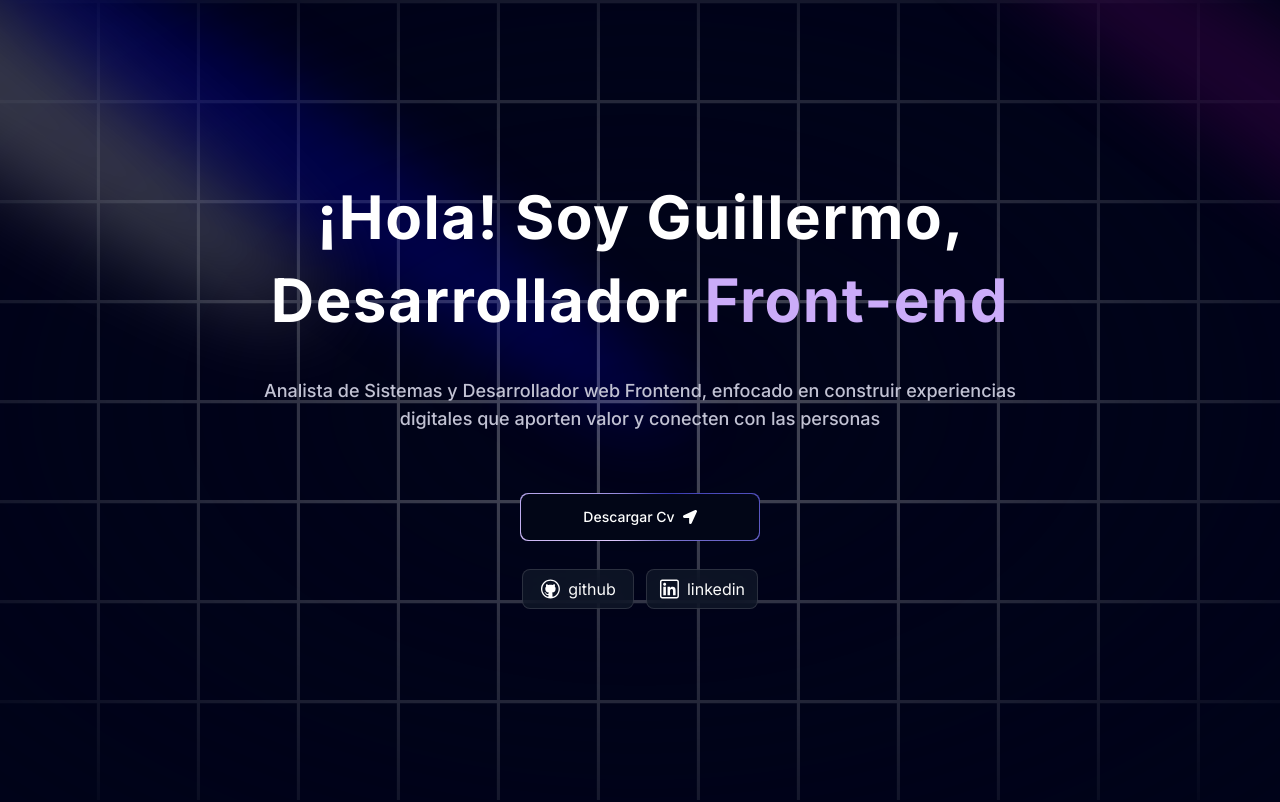
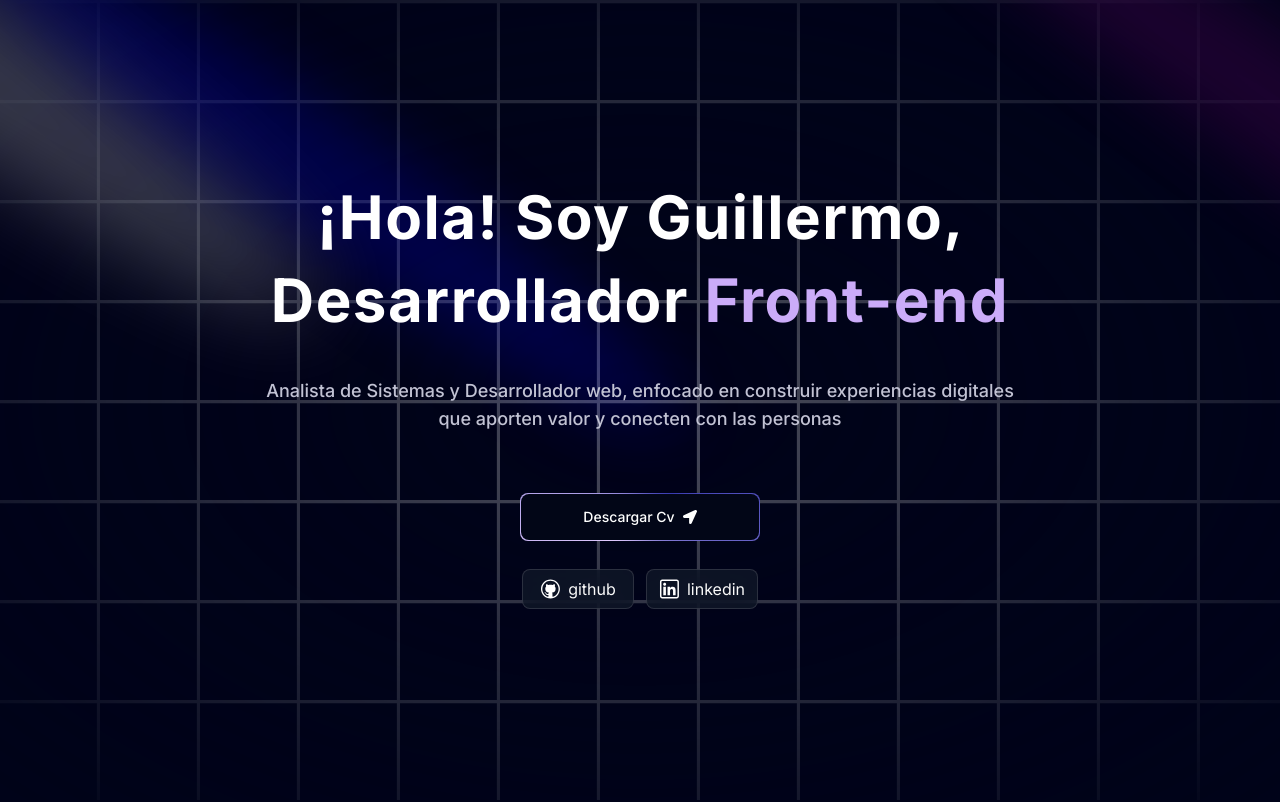
Before and after one commit to guilletDev/portfolioDev, a Next.js app: page / in a window 1280 px wide. Shown: the top 802 px of the page. Built offline with nearby package versions, Linux system fonts and the light colour scheme.

Commit message:
Agrego nuevo icono svg

```diff
--- a/components/Hero.tsx
+++ b/components/Hero.tsx
@@ -36,7 +36,7 @@ const Hero = () => {
             <h2 className="text-md text-center text-blue-100 text-lg ">
 
             </h2>
-            <p className="text-white-200 md:text-lg my-5 text-center font-medium roboto">Analista de Sistemas y Desarrollador web Frontend, enfocado en construir experiencias digitales que aporten valor y conecten con las personas </p>
+            <p className="text-white-200 md:text-lg my-5 text-center font-medium roboto">Analista de Sistemas y Desarrollador web, enfocado en construir experiencias digitales que aporten valor y conecten con las personas </p>
 
 
             {/* <p className="text-center md:tracking-wider mb-4 mt-1 text-lg md:text-lg lg:text-2xl">
```
Also changed, not shown: public/Astro.svg.
